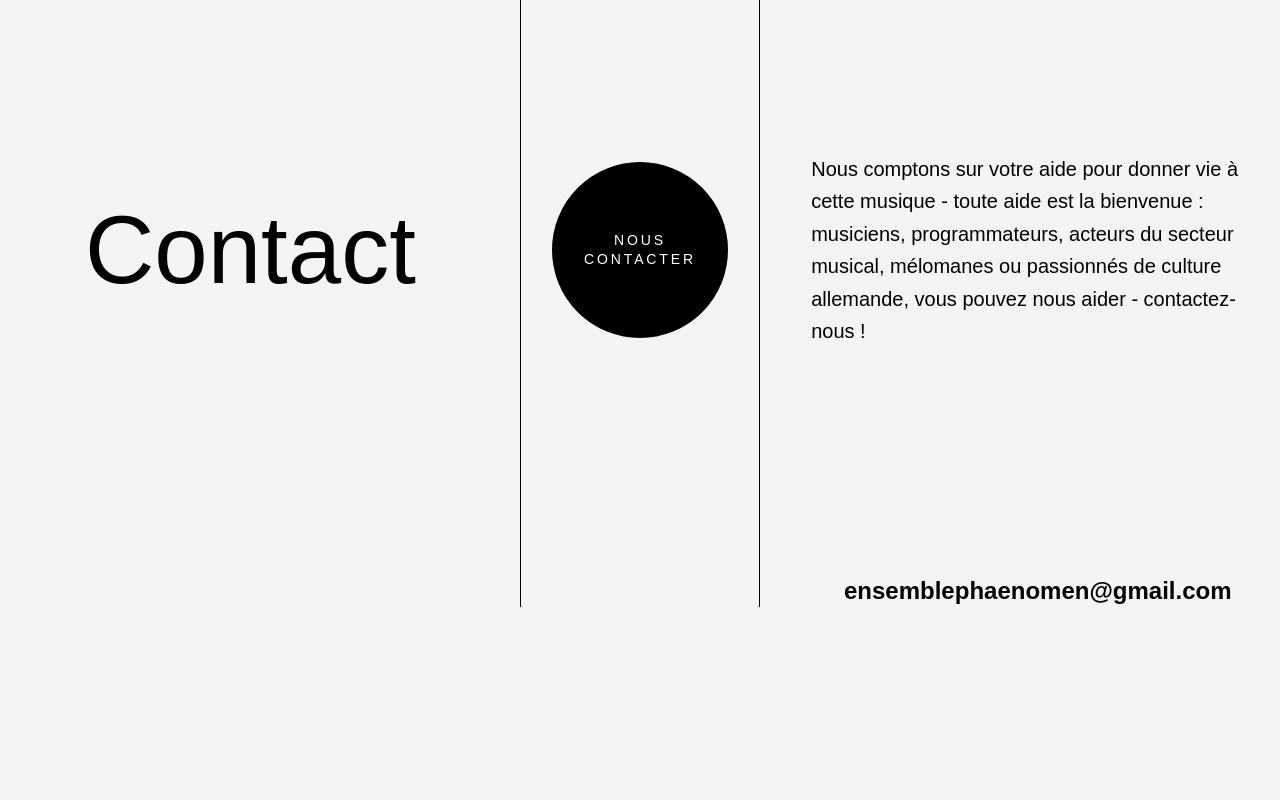
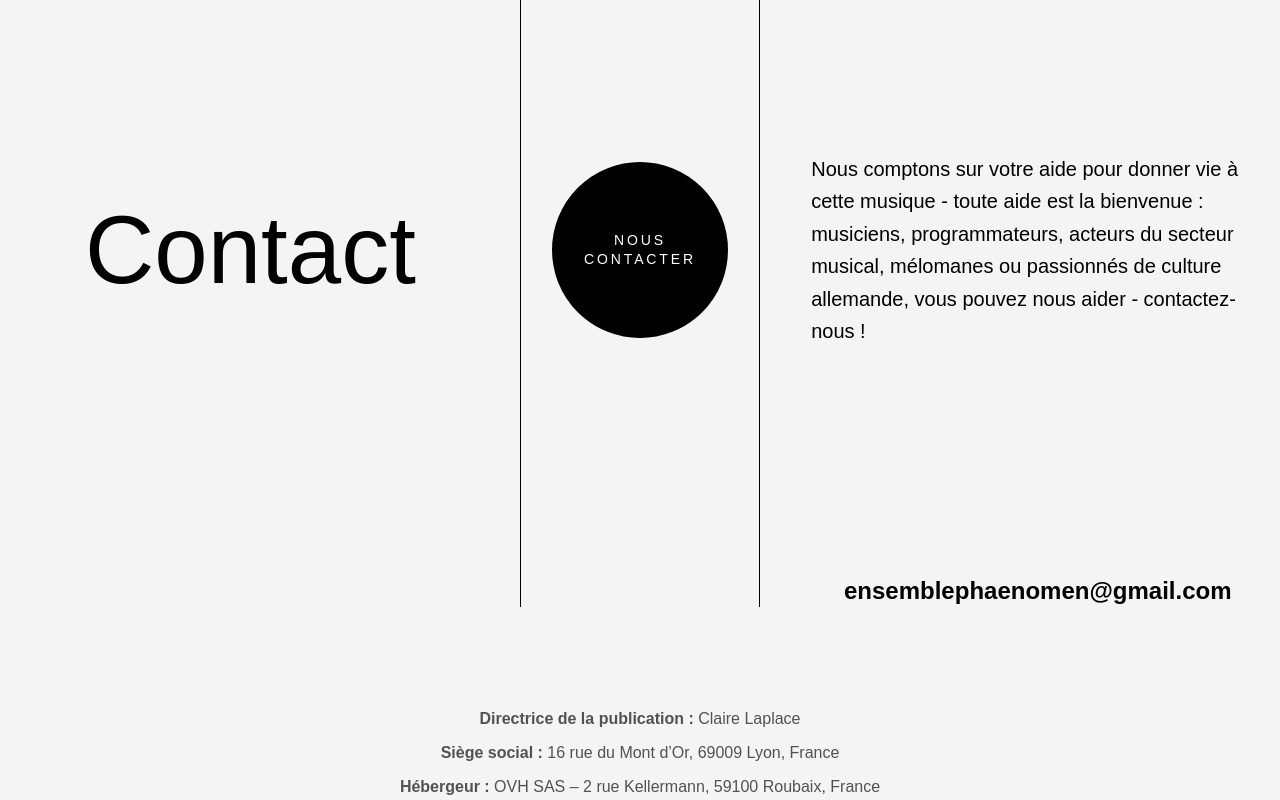
Before and after one commit to EnsemblePhaenomen/phaenomen-website, a Next.js app: page /contact in a window 1280 px wide. Shown: the part 190-990 px from the top of the page. Before the commit the page ends 800 px from the top, so only its background shows below. Built offline with nearby package versions, Linux system fonts and the light colour scheme; a web font is replaced by a local one.

Commit message:
legalinfocontact

```diff
--- a/app/(pages)/contact/page.tsx
+++ b/app/(pages)/contact/page.tsx
@@ -1,4 +1,4 @@
-import ContactSection from "@/app/Components/Sections/ContactSection";
+import ContactSection from "@/app/Components/Sections/ContactSection/ContactSection";
 
 export default function ContactPage() {
   return <ContactSection />;
--- a/app/Components/Sections/ContactSection.tsx
+++ /dev/null
@@ -1,83 +0,0 @@
-import AnimatedBorderCard from "../(ui)/AnimatedBorderCard";
-import ContacterButton from "../(ui)/Animations/ContacterButton";
-
-export default function ContactSection() {
-  return (
-    <section className="min-h-screen pt-20 flex items-center">
-      <div className="w-full max-w-7xl mx-auto px-8">
-        {/* MOBILE = flex-col / DESKTOP = flex-row */}
-        <div className="flex flex-col lg:flex-row">
-          {/* LEFT – mobile: full width centered / desktop: 2/5 */}
-          <div
-            className="
-              w-full md:flex-[2]
-              flex items-center justify-center
-              mb-12 md:mb-0
-              md:pr-[4vw]
-            "
-          >
-            <h1 className="text-4xl md:text-8xl leading-none">Contact</h1>
-          </div>
-
-          {/* CENTER – mobile: auto height / desktop: big height */}
-          <AnimatedBorderCard
-            className="w-full md:flex-[1]"
-            responsive
-            animationDuration={0.3}
-            delay={0.2}
-          >
-            <div
-              className="
-                flex items-center justify-center
-                h-[350px]          /* mobile */
-                md:h-[713px]       /* desktop */
-                px-8
-              "
-            >
-              <ContacterButton href="mailto:ensemblephaenomen@gmail.com" />
-            </div>
-          </AnimatedBorderCard>
-
-          {/* RIGHT – mobile: full width / desktop: 2/5 */}
-          <div
-            className="
-              w-full md:flex-[2]
-              flex items-center justify-center
-              mt-12 md:mt-0
-              md:pl-[4vw]
-              relative              /* 👈 pour le positionnement absolu du lien */
-            "
-          >
-            <div
-              className="
-                space-y-6 xl:space-y-0    /* l'espacement vertical disparaît en xl */
-                text-center md:text-left
-                w-full
-              "
-            >
-              <p className="text-lg md:text-xl leading-relaxed">
-                Nous comptons sur votre aide pour donner vie à cette musique -
-                toute aide est la bienvenue : musiciens, programmateurs, acteurs
-                du secteur musical, mélomanes ou passionnés de culture
-                allemande, vous pouvez nous aider - contactez-nous !
-              </p>
-
-              <a
-                href="mailto:ensemblephaenomen@gmail.com"
-                className="
-                  text-2xl font-semibold hover:text-[#E42B54]
-                  block
-                  mt-6
-                  xl:mt-0
-                  xl:absolute xl:bottom-0 xl:left-21
-                "
-              >
-                ensemblephaenomen@gmail.com
-              </a>
-            </div>
-          </div>
-        </div>
-      </div>
-    </section>
-  );
-}
--- /dev/null
+++ b/app/Components/Sections/ContactSection/ContactSection.tsx
@@ -0,0 +1,86 @@
+import AnimatedBorderCard from "../../(ui)/AnimatedBorderCard";
+import ContacterButton from "../../(ui)/Animations/ContacterButton";
+import LegalInfoContact from "./LegalInfoContact";
+export default function ContactSection() {
+  return (
+    <>
+      <section className="min-h-screen pt-20 flex items-center">
+        <div className="w-full max-w-7xl mx-auto px-8">
+          {/* MOBILE = flex-col / DESKTOP = flex-row */}
+          <div className="flex flex-col lg:flex-row">
+            {/* LEFT – mobile: full width centered / desktop: 2/5 */}
+            <div
+              className="
+              w-full md:flex-[2]
+              flex items-center justify-center
+              mb-12 md:mb-0
+              md:pr-[4vw]
+            "
+            >
+              <h1 className="text-4xl md:text-8xl leading-none">Contact</h1>
+            </div>
+
+            {/* CENTER – mobile: auto height / desktop: big height */}
+            <AnimatedBorderCard
+              className="w-full md:flex-[1]"
+              responsive
+              animationDuration={0.3}
+              delay={0.2}
+            >
+              <div
+                className="
+                flex items-center justify-center
+                h-[350px]          /* mobile */
+                md:h-[713px]       /* desktop */
+                px-8
+              "
+              >
+                <ContacterButton href="mailto:ensemblephaenomen@gmail.com" />
+              </div>
+            </AnimatedBorderCard>
+
+            {/* RIGHT – mobile: full width / desktop: 2/5 */}
+            <div
+              className="
+              w-full md:flex-[2]
+              flex items-center justify-center
+              mt-12 md:mt-0
+              md:pl-[4vw]
+              relative              /* 👈 pour le positionnement absolu du lien */
+            "
+            >
+              <div
+                className="
+                space-y-6 xl:space-y-0    /* l'espacement vertical disparaît en xl */
+                text-center md:text-left
+                w-full
+              "
+              >
+                <p className="text-lg md:text-xl leading-relaxed">
+                  Nous comptons sur votre aide pour donner vie à cette musique -
+                  toute aide est la bienvenue : musiciens, programmateurs,
+                  acteurs du secteur musical, mélomanes ou passionnés de culture
+                  allemande, vous pouvez nous aider - contactez-nous !
+                </p>
+
+                <a
+                  href="mailto:ensemblephaenomen@gmail.com"
+                  className="
+                  text-2xl font-semibold hover:text-[#E42B54]
+                  block
+                  mt-6
+                  xl:mt-0
+                  xl:absolute xl:bottom-0 xl:left-21
+                "
+                >
+                  ensemblephaenomen@gmail.com
+                </a>
+              </div>
+            </div>
+          </div>
+        </div>
+      </section>
+      <LegalInfoContact />
+    </>
+  );
+}
--- /dev/null
+++ b/app/Components/Sections/ContactSection/LegalInfoContact.tsx
@@ -0,0 +1,22 @@
+export default function LegalInfoContact() {
+  return (
+    <div className="w-full mt-16 md:mt-24 px-8">
+      <div className="max-w-4xl mx-auto text-center space-y-2 text-neutral-600 text-sm md:text-base leading-relaxed">
+        <p>
+          <span className="font-semibold">Directrice de la publication :</span>{" "}
+          Claire Laplace
+        </p>
+
+        <p>
+          <span className="font-semibold">Siège social :</span> 16 rue du Mont
+          d’Or, 69009 Lyon, France
+        </p>
+
+        <p>
+          <span className="font-semibold">Hébergeur :</span> OVH SAS – 2 rue
+          Kellermann, 59100 Roubaix, France
+        </p>
+      </div>
+    </div>
+  );
+}
```
Also changed, not shown: app/Components/Sections/index.ts (+4 -4 lines).
